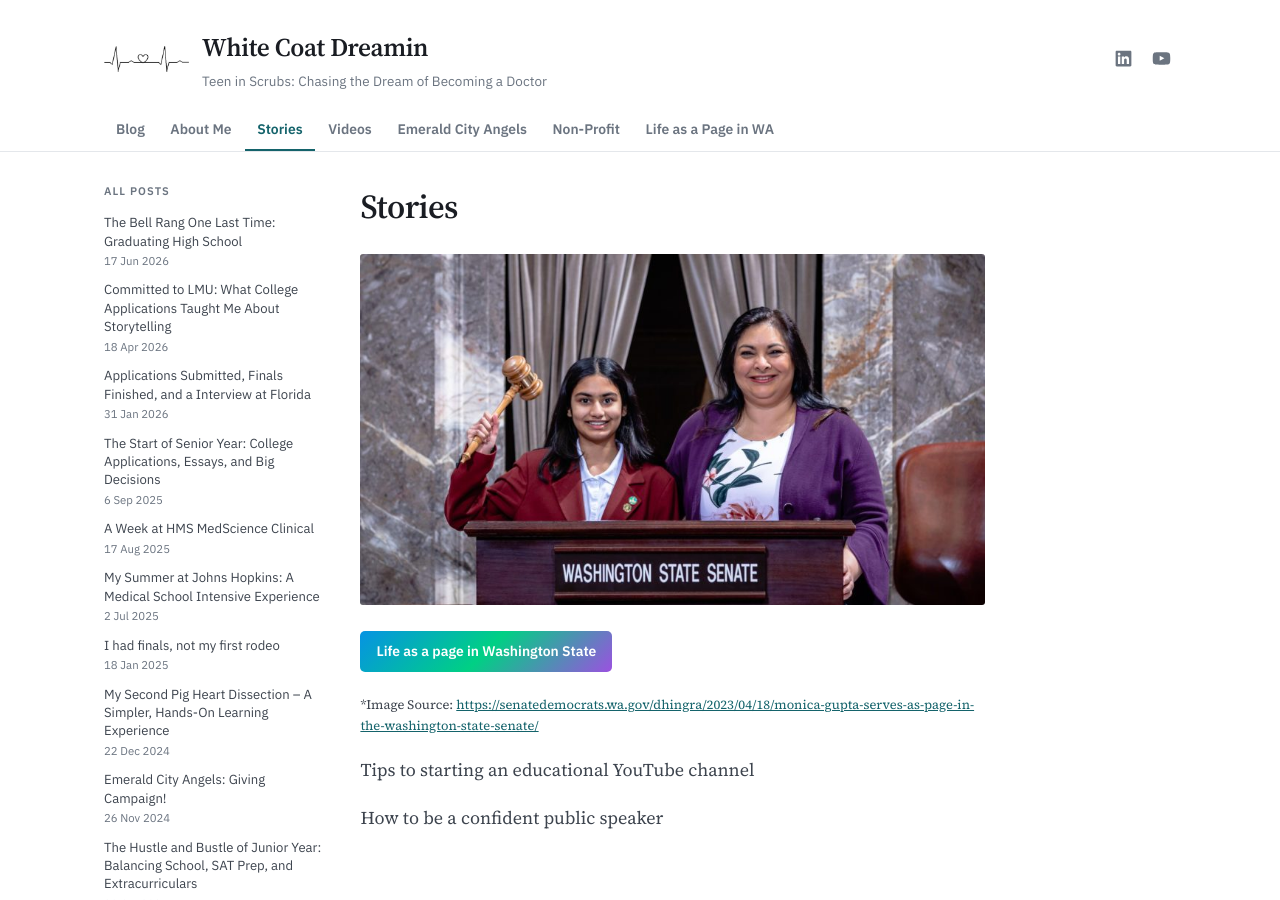
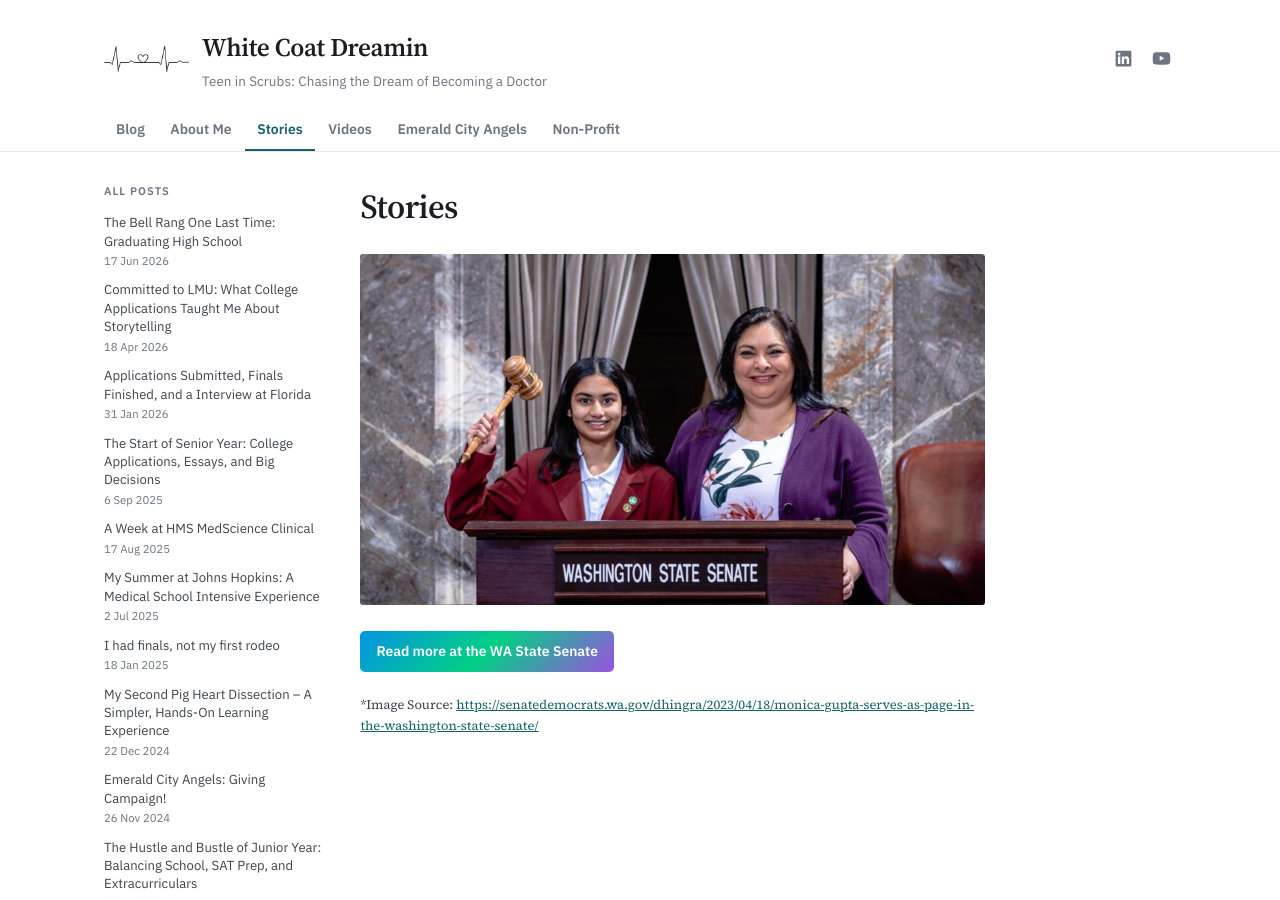
Before and after one commit to AITrekker/whitecoatdreamin, a Jekyll site: the page built from pages/stories.md, in a window 1280 px wide and 900 px high. Built offline with Jekyll 4.4.1, drawn with Linux system fonts in a browser that asks for light colours.

Commit message:
Point the Stories button at the Senate article
The button linked to /life-as-a-page-in-washington-state/, a page that
was empty — it carried a title and nothing else. Point it instead at the
write-up it was standing in for, on Sen. Manka Dhingra's site, and
reword the label to say where it goes. Delete the empty page, which
also drops it from the nav.

Drop the two trailing lines, "Tips to starting an educational YouTube
channel" and "How to be a confident public speaker" — headings for
stories that were never written, with nothing behind them.

Co-Authored-By: Claude Opus 5 <noreply@anthropic.com>

```diff
--- a/pages/stories.md
+++ b/pages/stories.md
@@ -11,17 +11,9 @@ wp_id: 76
 
 
 <div class="wp-block-buttons is-layout-flex wp-block-buttons-is-layout-flex">
-<div class="wp-block-button is-style-fill"><a class="wp-block-button__link has-base-color has-text-color has-background wp-element-button" href="https://whitecoatdreamin.com/life-as-a-page-in-washington-state/" style="background:linear-gradient(135deg,rgb(6,147,227) 0%,rgb(0,208,132) 50%,rgb(155,81,224) 100%)">Life as a page in Washington State</a></div>
+<div class="wp-block-button is-style-fill"><a class="wp-block-button__link has-base-color has-text-color has-background wp-element-button" href="https://senatedemocrats.wa.gov/dhingra/2023/04/18/monica-gupta-serves-as-page-in-the-washington-state-senate/" style="background:linear-gradient(135deg,rgb(6,147,227) 0%,rgb(0,208,132) 50%,rgb(155,81,224) 100%)" target="_blank" rel="noreferrer noopener">Read more at the WA State Senate</a></div>
 </div>
 
 
 
 <p class="wp-block-paragraph" style="font-size:0.8rem">*Image Source: <a href="https://senatedemocrats.wa.gov/dhingra/2023/04/18/monica-gupta-serves-as-page-in-the-washington-state-senate/">https://senatedemocrats.wa.gov/dhingra/2023/04/18/monica-gupta-serves-as-page-in-the-washington-state-senate/</a></p>
-
-
-
-<p class="wp-block-paragraph">Tips to starting an educational YouTube channel</p>
-
-
-
-<p class="wp-block-paragraph">How to be a confident public speaker</p>
```
Also changed, not shown: pages/life-as-a-page-in-washington-state.md (deleted, +0 -7 lines).
